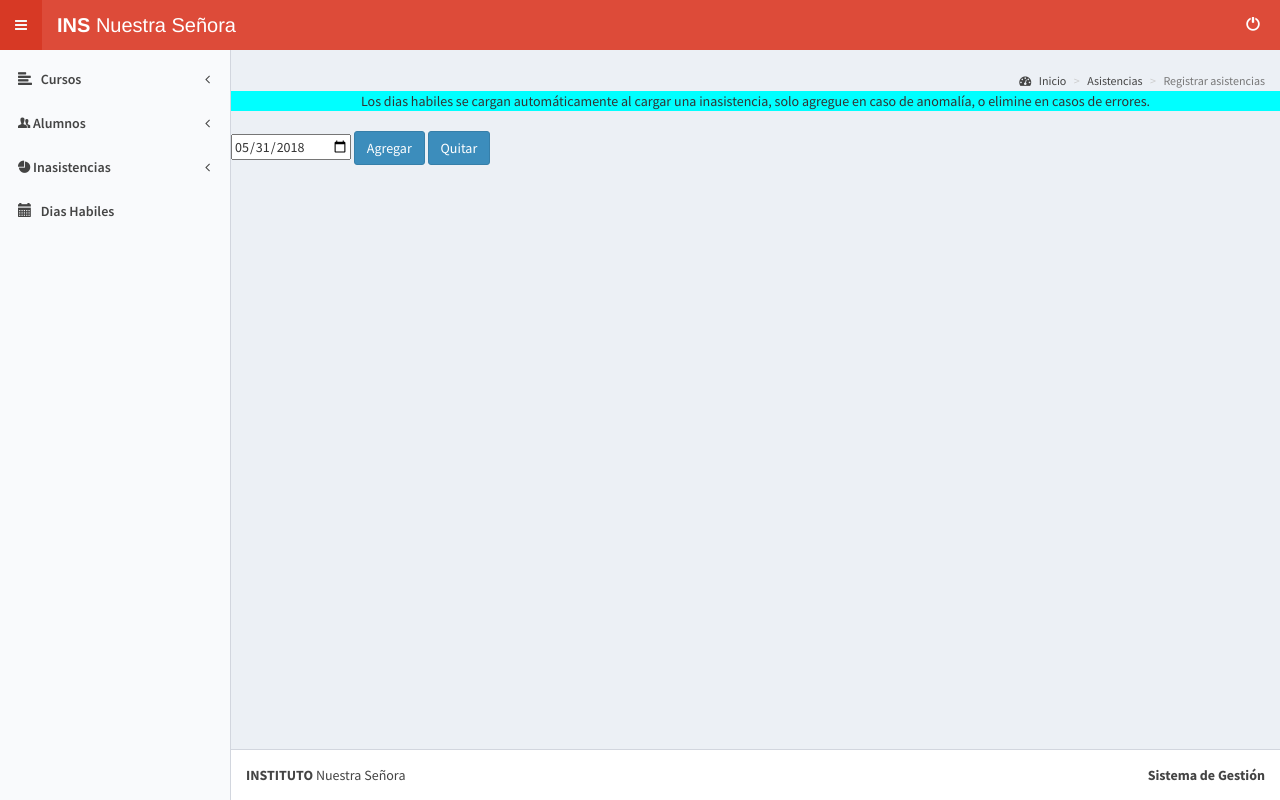
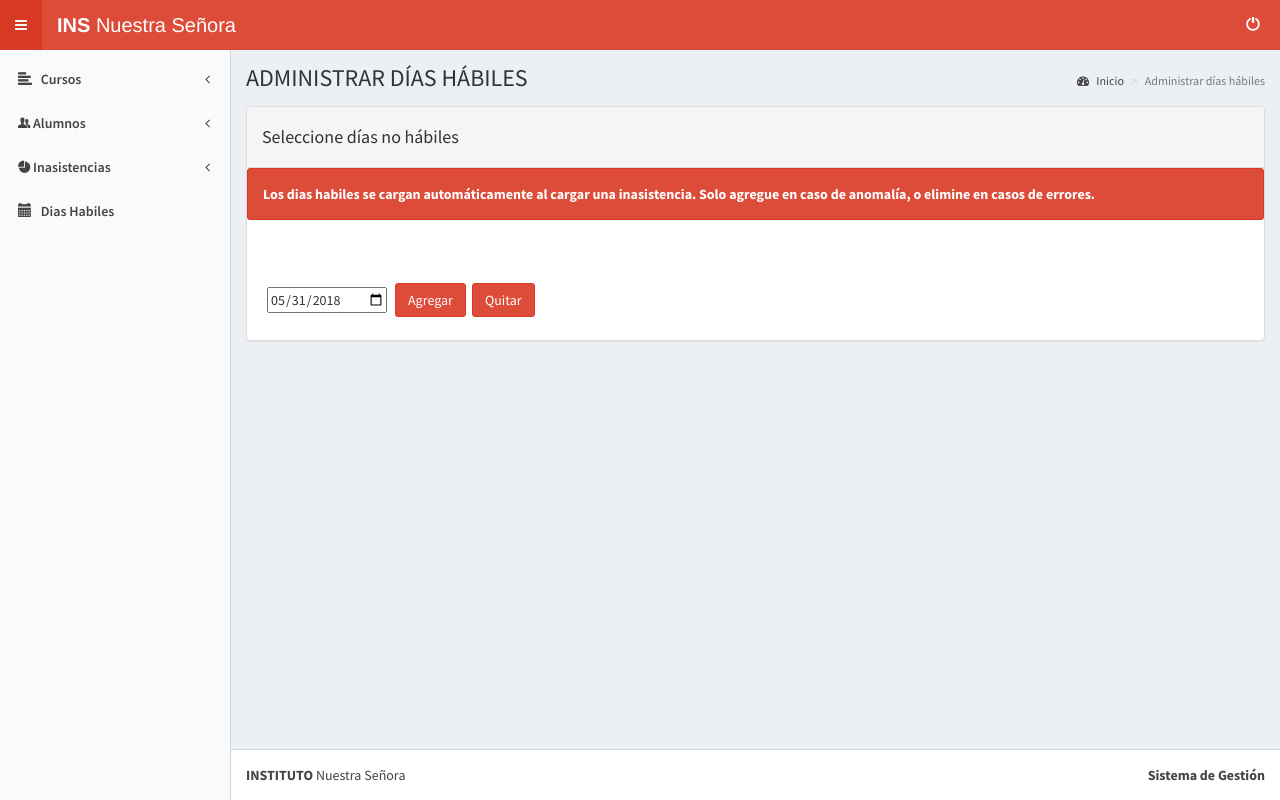
Before and after one commit to francomor/proyecto_instituto_xp, a PHP site: page /presentacion/administrarDiasHabiles.php in a window 1280 px wide. Run offline with PHP 8.4, Linux system fonts and the light colour scheme; the visitor is signed in with stand-in values (Sample User, id 1); data that the repository does not hold is empty; some libraries are stand-ins or nearby versions.

Commit message:
Arreglado vista de dias habiles
Co-Authored-By: karenariananavarro <karenariananavarro@users.noreply.github.com>

```diff
--- a/presentacion/administrarDiasHabiles.php
+++ b/presentacion/administrarDiasHabiles.php
@@ -9,20 +9,29 @@ require_once "GUIPreceptor.class.php";
 $gui_preceptor = new GUIPreceptor();
 ?>
 
+
 <div class="content-wrapper">
 
        <section class="content-header">
               <h1>
-
-      <small> </small>
+                  ADMINISTRAR DÍAS HÁBILES
               </h1>
               <ol class="breadcrumb">
                 <li><a href="home.php"><i class="fa fa-dashboard"></i> Inicio</a></li>
-      <li><a href="registrarAsistencia.php">Asistencias</a></li>
-      <li class="active">Registrar asistencias</li>
+                <li class="active">Administrar días hábiles</li>
               </ol>
         </section>
-<div style="text-align: center; background-color: cyan;"> Los dias habiles se cargan automáticamente al cargar una inasistencia, solo agregue en caso de anomalía, o elimine en casos de errores.</div>
+        <section class="content">
+
+           <div class="panel panel-default">
+            <div class="panel-heading">
+                  <h4>Seleccione días no hábiles</h4>
+            </div>
+            <div class="alert alert-danger">
+                    <strong>Los dias habiles se cargan automáticamente al cargar una inasistencia. Solo agregue en caso de anomalía, o elimine en casos de errores.</strong>
+            </div>
+
+            <div class="panel-body">
 
                 <form action="../logica/modificarDiasHabiles.php" method="post" id="formularioDH">
                     <table class="table table-bordered table-hover" border="1">
@@ -65,20 +74,28 @@ $gui_preceptor = new GUIPreceptor();
                                   }//cierre del for
                                   ?>
                       </table>
-    <table">
+                      <table>
                             <tr>
                               <td colspan="2">
-              <input name="fecha" id="fecha" type="date" value="<?php echo date('Y-m-d', strtotime($fActual)) ?>"  required>
+                                <input style="margin: 10px 5px" name="fecha" id="fecha" type="date" value="<?php echo date('Y-m-d', strtotime($fActual)) ?>"  required>
                               </td>
                              <td colspan="2">
-            <input type="submit" class="btn btn-primary" value="Agregar" name="agregar" id="agregar">
+                              <input style="margin:8px 3px" type="submit" class="btn btn-danger" value="Agregar" name="agregar" id="agregar">
                              </td>
                                <td colspan="2">
-            <input type="submit" class="btn btn-primary" value="Quitar" name="quitar" id="quitar" onclick="quitarMarcados()">
+                              <input style="margin:8px 3px" type="submit" class="btn btn-danger" value="Quitar" name="quitar" id="quitar" onclick="quitarMarcados()">
                              </td>
                              </tr>
                       </table>
               </form>
+
+          </div>
+        </div>
+
+      </section>
+
+
+
 </div>
 
 
```
Also changed, not shown: presentacion/formularioListarInasistencias.php (+7 -5 lines), presentacion/seleccionarCursoxAnio.php (+53 -0 lines). Lines whose indentation alone changed are shown as unchanged.
